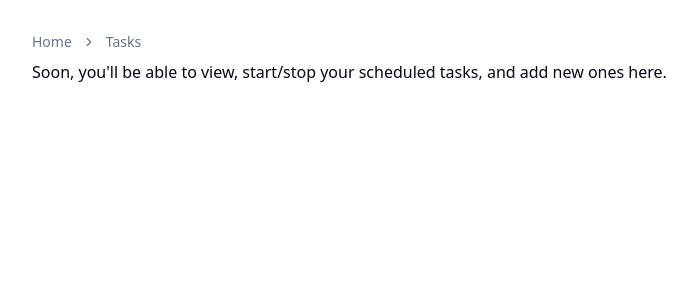
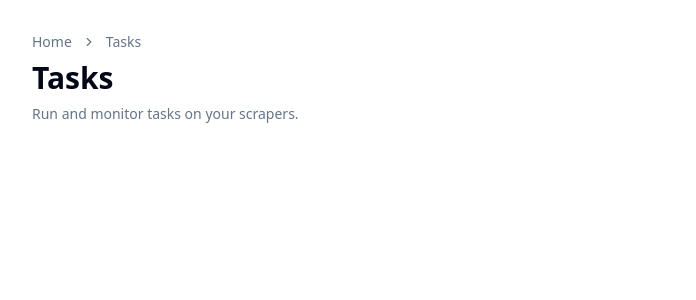
Before and after one commit to Sejmou/async-scraper-api, a SvelteKit app in the folder admin-dashboard/: page /tasks in a window 1280 px wide. Shown: the top 300 px of the page, without its empty margins (240-936 px from the left). Built offline with nearby package versions, Linux system fonts and the light colour scheme.

Commit message:
dashboard: minor page layout improvements

```diff
--- a/admin-dashboard/src/routes/+page.svelte
+++ b/admin-dashboard/src/routes/+page.svelte
@@ -9,12 +9,12 @@
 	];
 </script>
 
-<div class="flex h-screen items-center justify-center">
+<div class="flex h-screen">
 	<div class="flex w-full max-w-screen-md flex-col items-center gap-4">
 		<h1 class="text-5xl font-bold">Welcome</h1>
-		<div class="flex w-full justify-center gap-2">
+		<div class="flex w-full flex-col justify-center gap-2 lg:flex-row">
 			{#each subpages as { label, href, description }}
-				<a class="w-1/2 rounded border px-8 py-4 hover:bg-secondary" {href}>
+				<a class="rounded border px-8 py-4 hover:bg-secondary lg:w-1/2" {href}>
 					<h2 class="text-center font-semibold">{label}</h2>
 					<p class="text-center text-sm text-muted-foreground">{description}</p></a
 				>
--- a/admin-dashboard/src/routes/scrapers/table-actions.svelte
+++ b/admin-dashboard/src/routes/scrapers/table-actions.svelte
@@ -38,12 +38,12 @@
 				Are you sure you want to delete the scraper at {host}?
 			</AlertDialog.Description>
 		</AlertDialog.Header>
-		<AlertDialog.Footer>
-			<AlertDialog.Cancel>Cancel</AlertDialog.Cancel>
-			<form method="POST" action="?/delete" use:enhance>
+		<form method="POST" action="?/delete" use:enhance>
+			<AlertDialog.Footer>
+				<AlertDialog.Cancel>Cancel</AlertDialog.Cancel>
 				<input type="hidden" name="id" value={id} />
 				<AlertDialog.Action type="submit">Confirm</AlertDialog.Action>
-			</form>
-		</AlertDialog.Footer>
+			</AlertDialog.Footer>
+		</form>
 	</AlertDialog.Content>
 </AlertDialog.Root>
--- a/admin-dashboard/src/routes/tasks/+page.svelte
+++ b/admin-dashboard/src/routes/tasks/+page.svelte
@@ -1,5 +1,10 @@
+<script lang="ts">
+	let { data } = $props();
+</script>
+
 <svelte:head>
 	<title>Tasks</title>
 </svelte:head>
 
-Soon, you'll be able to view, start/stop your scheduled tasks, and add new ones here.
+<h1 class="text-3xl font-bold">Tasks</h1>
+<p class="text-sm text-muted-foreground">Run and monitor tasks on your scrapers.</p>
```
